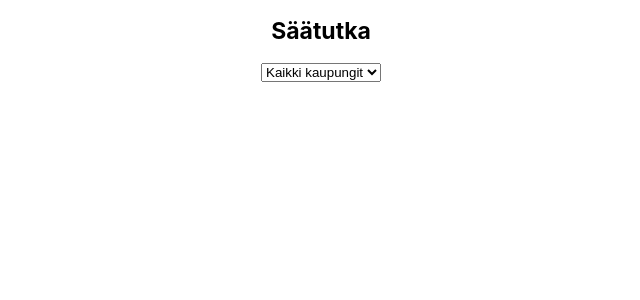
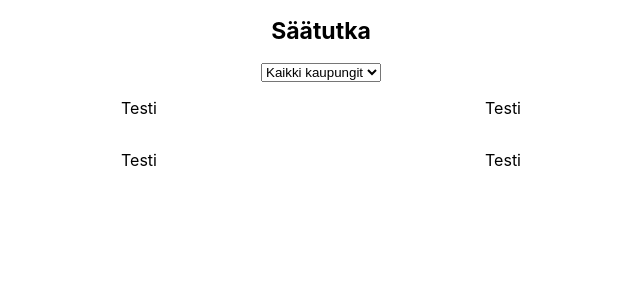
Before and after one commit to sampet93/weather-frontend-app, a React (Create React App) app: page / in a window 1280 px wide. Shown: the top 300 px of the page, without its empty margins (319-959 px from the left). Built offline with nearby package versions, Linux system fonts and the light colour scheme; no server answers.

Commit message:
Grid layout start

```diff
--- a/package.json
+++ b/package.json
@@ -3,6 +3,9 @@
   "version": "0.1.0",
   "private": true,
   "dependencies": {
+    "@emotion/react": "^11.9.0",
+    "@emotion/styled": "^11.8.1",
+    "@mui/material": "^5.6.4",
     "@testing-library/jest-dom": "^5.16.4",
     "@testing-library/react": "^13.1.1",
     "@testing-library/user-event": "^13.5.0",
--- a/src/components/WeatherInfo/WeatherInfo.js
+++ b/src/components/WeatherInfo/WeatherInfo.js
@@ -1,4 +1,5 @@
 import React from "react";
+import { Grid } from "@mui/material";
 import WeatherInfoBoxSmall from "../WeatherInfoBoxSmall/WeatherInfoBoxSmall";
 import WeatherInfoBoxBig from "../WeatherInfoBoxBig/WeatherInfoBoxBig";
 
@@ -6,10 +7,10 @@ import "./WeatherInfo.css";
 
 const WeatherInfo = () => {
   return (
-    <div>
+    <Grid container justifyContent="center">
       <WeatherInfoBoxBig />
       <WeatherInfoBoxSmall />
-    </div>
+    </Grid>
   );
 };
 
--- a/src/components/WeatherInfoBoxBig/WeatherInfoBoxBig.css
+++ b/src/components/WeatherInfoBoxBig/WeatherInfoBoxBig.css
@@ -0,0 +1,22 @@
+.parent-container {
+  max-width: 400px;
+}
+.flex-container {
+  display: flex;
+}
+.top-left-container {
+  justify-content: left;
+  text-align: left;
+}
+.top-right-container {
+  justify-content: right;
+  text-align: right;
+}
+.bottom-right-container {
+  justify-content: right;
+  text-align: right;
+}
+.bottom-left-container {
+  justify-content: left;
+  text-align: left;
+}
--- a/src/components/WeatherInfoBoxBig/WeatherInfoBoxBig.js
+++ b/src/components/WeatherInfoBoxBig/WeatherInfoBoxBig.js
@@ -1,9 +1,32 @@
 import React from "react";
-
+import { Grid } from "@mui/material";
 import "./WeatherInfoBoxBig.css";
 
 const WeatherInfoBoxBig = () => {
-  return <div></div>;
+  return (
+    <Grid container justifyContent="center" className="parent-container">
+      <Grid item xs={6}>
+        <div className="flex-container top-left-container">
+          <p>Testi</p>
+        </div>
+      </Grid>
+      <Grid item xs={6}>
+        <div className="flex-container top-right-container">
+          <p>Testi</p>
+        </div>
+      </Grid>
+      <Grid item xs={6}>
+        <div className="flex-container bottom-left-container">
+          <p>Testi</p>
+        </div>
+      </Grid>
+      <Grid item xs={6}>
+        <div className="flex-container bottom-right-container">
+          <p>Testi</p>
+        </div>
+      </Grid>
+    </Grid>
+  );
 };
 
 export default WeatherInfoBoxBig;
```
Also changed, not shown: 1 other file (tests, documents, lock files or other folders).
